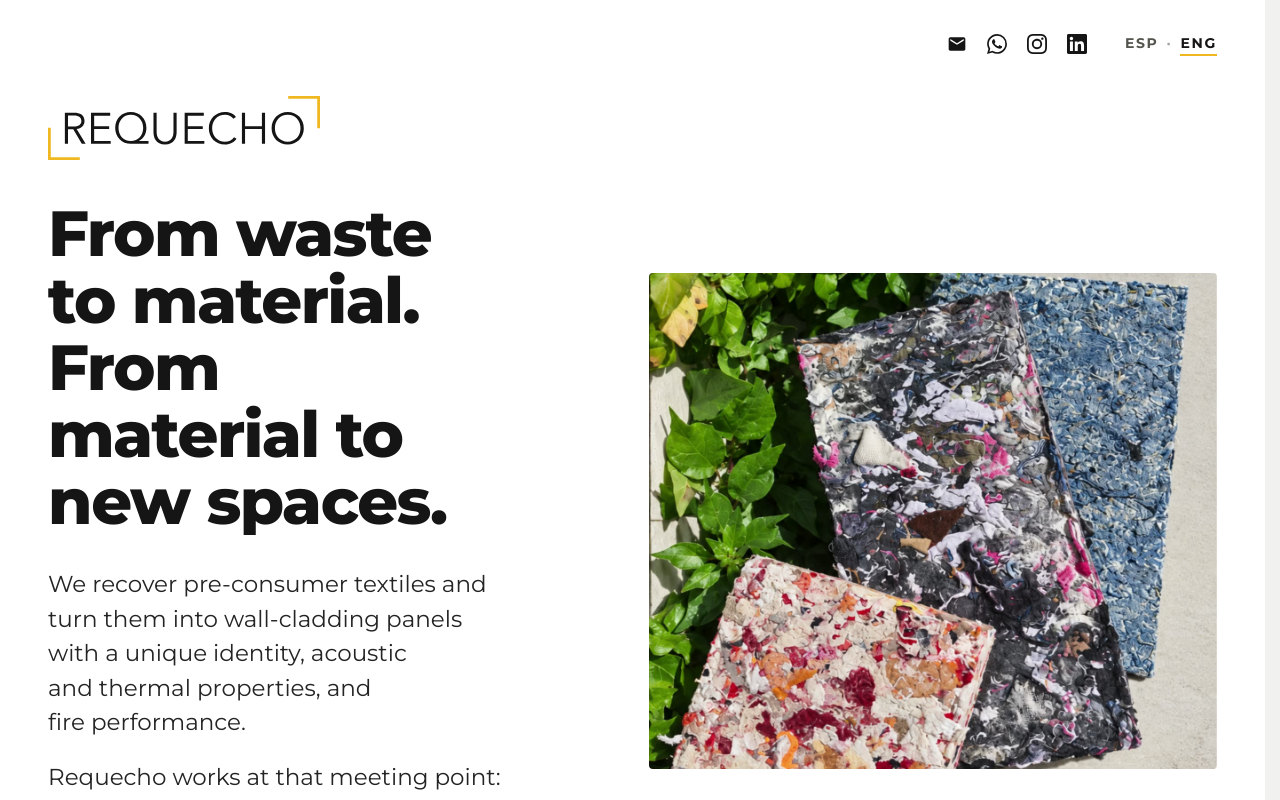
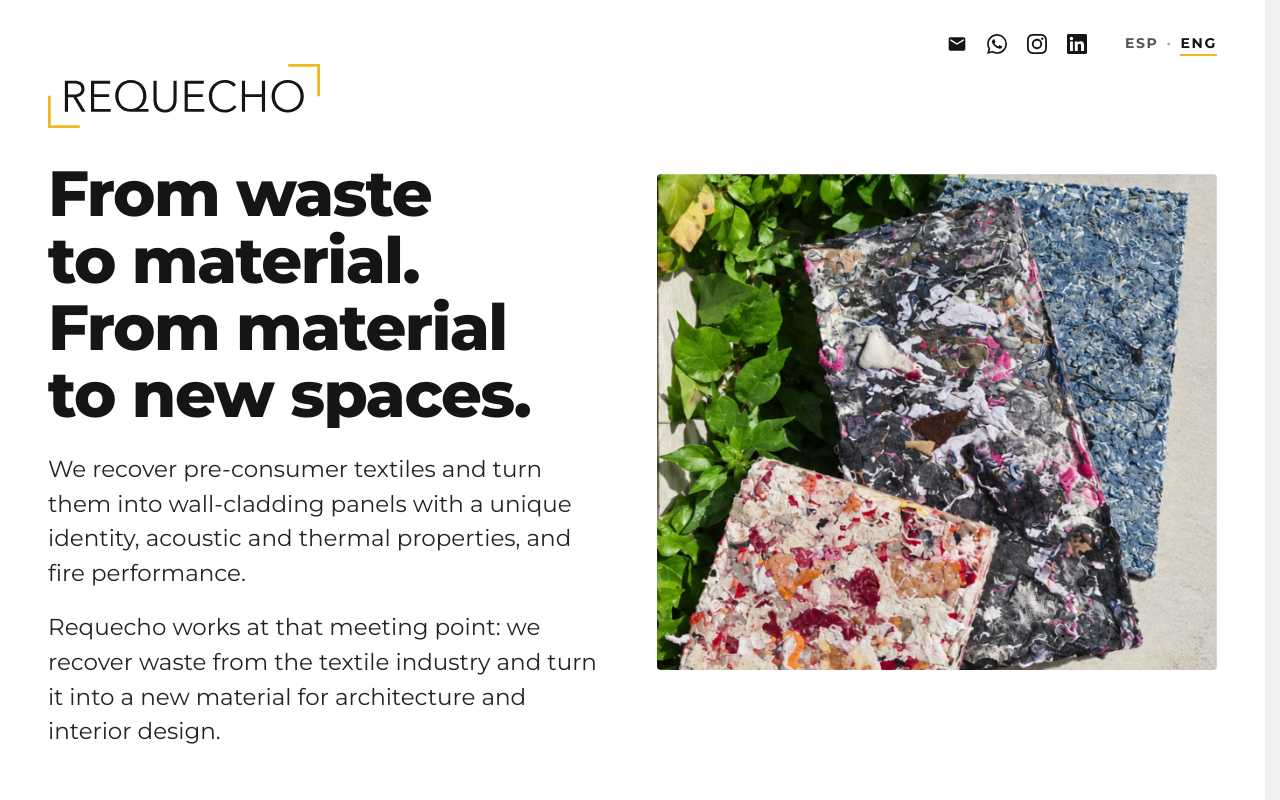
Before and after one commit to lautaromendezar-cmd/requecho, a Next.js app: page /en in a window 1280 px wide. Shown: the top 800 px of the page. Built offline with nearby package versions, Linux system fonts and the light colour scheme.

Commit message:
Hero: columna de texto mas ancha y menos aire en escritorio, para que entre en la pantalla con el segundo parrafo
Co-Authored-By: Claude Opus 5.5 <noreply@anthropic.com>

```diff
--- a/src/components/sections/Hero.tsx
+++ b/src/components/sections/Hero.tsx
@@ -161,21 +161,21 @@ export function Hero() {
         </nav>
         <SelectorIdioma />
       </div>
-      <div className="container-x grid w-full items-center gap-10 pb-10 pt-16 lg:grid-cols-12 lg:gap-8 lg:py-24">
-        <div className="order-2 lg:order-1 lg:col-span-6 xl:col-span-5">
+      <div className="container-x grid w-full items-center gap-10 pb-10 pt-16 lg:grid-cols-12 lg:gap-12 lg:pb-10 lg:pt-16">
+        <div className="order-2 lg:order-1 lg:col-span-6">
           <div data-reveal data-hero="logo" className="text-text-strong">
             <Logo height={64} />
           </div>
-          <h1 id="hero-titulo" data-reveal className="mt-10 max-w-[17ch] text-display text-text-strong">
+          <h1 id="hero-titulo" data-reveal className="mt-10 max-w-[17ch] text-display text-text-strong lg:mt-8">
             {hero.titulo}
           </h1>
-          <p data-reveal data-hero="sub" className="mt-8 max-w-[44ch] text-[length:clamp(1.1875rem,1rem+0.55vw,1.5rem)] leading-[1.5] text-text">
+          <p data-reveal data-hero="sub" className="mt-8 max-w-[44ch] lg:mt-6 text-[length:clamp(1.1875rem,1rem+0.55vw,1.5rem)] leading-[1.5] text-text">
             {hero.subtitulo}
           </p>
           <p data-reveal data-hero="sub" className="mt-5 max-w-[44ch] text-[length:clamp(1.1875rem,1rem+0.55vw,1.5rem)] leading-[1.5] text-text">
             {hero.subtitulo2}
           </p>
-          <div data-reveal data-hero="cue" className="mt-12 hidden lg:block">
+          <div data-reveal data-hero="cue" className="mt-8 hidden lg:block">
             <span className="scroll-cue" aria-hidden="true" />
           </div>
         </div>
```
